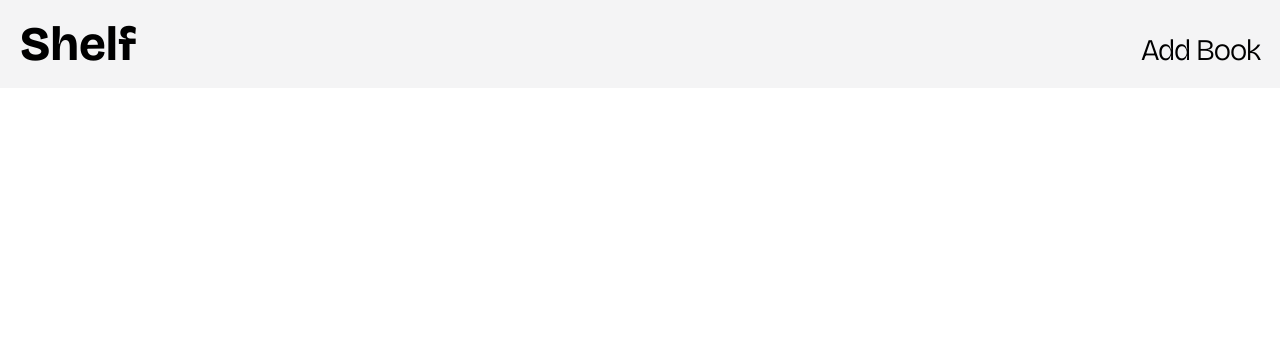
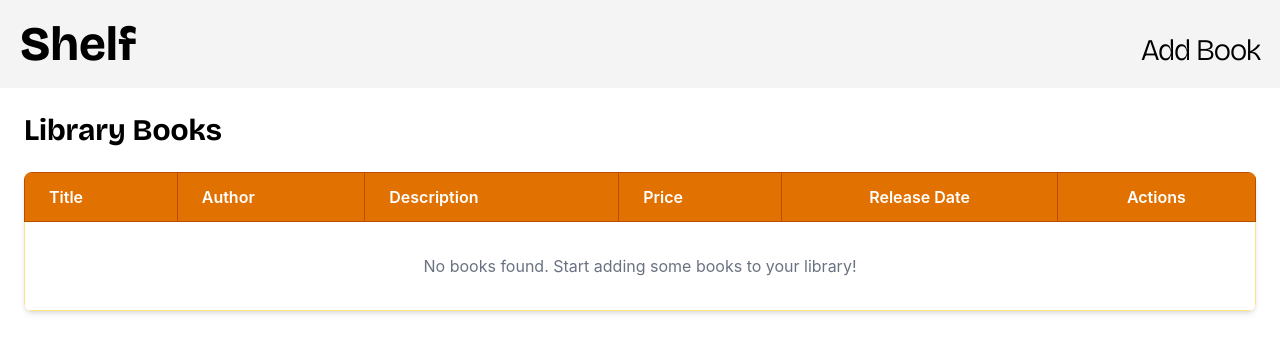
Before and after one commit to khushpatel00/SHELF, a React (Vite) app: page / in a window 1280 px wide. Shown: the top 352 px of the page. Built offline with nearby package versions, Linux system fonts and the light colour scheme.

Commit message:
added: List view to default view

```diff
--- a/src/App.jsx
+++ b/src/App.jsx
@@ -1,5 +1,6 @@
 import React from "react"
 import { LibShelf } from "./Components/LibShelf"
+import { LibList } from "./Components/LibList"
 import Menu from "./Components/Menu";
 import { Route, Routes } from "react-router-dom";
 import AddBook from './Components/AddBook';
@@ -10,7 +11,8 @@ const App = () => {
     <>
       <Menu />
       <Routes>
-        <Route element={<LibShelf />} path={'/'} />
+        <Route element={<LibList />} path={'/'} />
+        <Route element={<LibShelf />} path={'/view-books'} />
         <Route element={<AddBook />} path={'/add-book'} />
         <Route element={<SingleBook />} path={'/book/:id'} />
 
--- /dev/null
+++ b/src/Components/LibList.jsx
@@ -0,0 +1,79 @@
+import { useEffect } from "react";
+import { useDispatch, useSelector } from 'react-redux'
+import { getAllBooks, deleteBook } from "../Actions/libActions";
+import { useNavigate } from "react-router";
+
+export const LibList = () => {
+    const books = useSelector(state => state.books);
+    const dispatch = useDispatch()
+    const navigator = useNavigate()
+
+    useEffect(() => {
+        dispatch(getAllBooks())
+    }, []);
+
+    const handleDelete = (id) => {
+        if (window.confirm('Are you sure you want to delete this book?')) {
+            dispatch(deleteBook(id))
+        }
+    }
+
+    const handleEdit = (id) => {
+        navigator(`/book/${id}?edit=true`);
+    }
+
+    return (
+        <div className='p-6'>
+            <h1 className='text-3xl font-bold mb-6 bricolage-grotesque'>Library Books</h1>
+            <div className='overflow-x-auto shadow-md rounded-lg'>
+                <table className='w-full border-collapse'>
+                    <thead>
+                        <tr className='bg-amber-600 text-white'>
+                            <th className='border border-amber-700 px-6 py-3 text-left font-semibold'>Title</th>
+                            <th className='border border-amber-700 px-6 py-3 text-left font-semibold'>Author</th>
+                            <th className='border border-amber-700 px-6 py-3 text-left font-semibold'>Description</th>
+                            <th className='border border-amber-700 px-6 py-3 text-left font-semibold'>Price</th>
+                            <th className='border border-amber-700 px-6 py-3 text-center font-semibold'>Release Date</th>
+                            <th className='border border-amber-700 px-6 py-3 text-center font-semibold'>Actions</th>
+                        </tr>
+                    </thead>
+                    <tbody>
+                        {books && books.length > 0 ? (
+                            books.map((book, index) => (
+                                <tr key={index} className='hover:bg-amber-50 transition-colors'>
+                                    <td className='border border-amber-200 px-6 py-4 font-semibold text-gray-800'>{book.title || book.name}</td>
+                                    <td className='border border-amber-200 px-6 py-4 text-gray-700'>{book.author || 'N/A'}</td>
+                                    <td className='border border-amber-200 px-6 py-4 text-gray-700 max-w-xs truncate'>{book.description || 'N/A'}</td>
+                                    <td className='border border-amber-200 px-6 py-4 text-gray-700'>${book.price || 'N/A'}</td>
+                                    <td className='border border-amber-200 px-6 py-4 text-center text-gray-700'>{book.rdate || 'N/A'}</td>
+                                    <td className='border border-amber-200 px-6 py-4 text-center'>
+                                        <div className='flex gap-2 justify-center'>
+                                            <button
+                                                onClick={() => handleEdit(index)}
+                                                className='bg-blue-500 hover:bg-blue-600 text-white font-semibold py-2 px-4 rounded-md transition-colors duration-200'
+                                            >
+                                                Edit
+                                            </button>
+                                            <button
+                                                onClick={() => handleDelete(index)}
+                                                className='bg-red-500 hover:bg-red-600 text-white font-semibold py-2 px-4 rounded-md transition-colors duration-200'
+                                            >
+                                                Delete
+                                            </button>
+                                        </div>
+                                    </td>
+                                </tr>
+                            ))
+                        ) : (
+                            <tr>
+                                <td colSpan='6' className='border border-amber-200 px-6 py-8 text-center text-gray-500'>
+                                    No books found. Start adding some books to your library!
+                                </td>
+                            </tr>
+                        )}
+                    </tbody>
+                </table>
+            </div>
+        </div>
+    )
+}
--- a/src/Components/SingleBook.jsx
+++ b/src/Components/SingleBook.jsx
@@ -1,10 +1,13 @@
 import React, { useEffect, useState } from 'react'
 import { useDispatch, useSelector } from 'react-redux';
-import { useParams, useNavigate } from 'react-router'
+import { useParams, useNavigate, useSearchParams } from 'react-router'
 import { getBook, editBook, deleteBook } from '../Actions/libActions';
 
 function SingleBook() {
     const { id } = useParams();
+    const [searchParam, setSearchParam] = useSearchParams();
+    const edit = searchParam.get('edit')
+
     const book = useSelector(state => state.book)
     const dispatch = useDispatch()
     const navigate = useNavigate()
@@ -16,6 +19,10 @@ function SingleBook() {
 
     useEffect(() => {
         dispatch(getBook(id));
+        if (edit) {
+            setIsEditing(true);
+            setSearchParam({edit: true})
+        }
     }, [id, dispatch])
 
     useEffect(() => {
@@ -31,13 +38,16 @@ function SingleBook() {
             // Save
             dispatch(editBook(id, { title, author, description }))
             setIsEditing(false)
+            setSearchParam({edit: false})
         } else {
             setIsEditing(true)
+            setSearchParam({edit: true})
         }
     }
 
     const handleCancel = () => {
         setIsEditing(false)
+        setSearchParam({edit: false})
         setTitle(book?.title || book?.name || '')
         setAuthor(book?.author || '')
         setDescription(book?.description || '')
@@ -52,7 +62,7 @@ function SingleBook() {
     return (
         <div
             className='basis-1/8 scale-150 mt-30 cursor-pointer bg-amber-100 mx-auto lg:ms-auto lg:min-w-[20vw] xl:min-w-[15vw] md:min-w-[25vw] duration-200 *:duration-150 min-w-[50vw] max-w-fit w-auto aspect-2/3 relative border-s-8 border-amber-200'
-            style={{backgroundImage: `url(${book?.coverPath})`, backgroundSize: 'cover'}}
+            style={{ backgroundImage: `url(${book?.coverPath})`, backgroundSize: 'cover' }}
         >
 
             <div onClick={() => navigate('/')} className={'fixed top-0 left-0 font-bold -translate-x-full pe-5'}>{'<-'}<span className='bricolage-grotesque'>Back</span>  </div>
--- a/src/Reducers/libReducer.js
+++ b/src/Reducers/libReducer.js
@@ -12,7 +12,7 @@ export const libReducer = (state = baseState, action) => {
         case 'GET_ALL_BOOKS':
             return {
                 ...state,
-                books: JSON.parse(localStorage.getItem('books')) || []
+                books: JSON.parse(localStorage.getItem('books') || '[]') || []
             };
         case 'ADD_BOOK':
             let localItems = JSON.parse(localStorage.getItem('books')) || []
@@ -21,7 +21,7 @@ export const libReducer = (state = baseState, action) => {
             localStorage.setItem('books', JSON.stringify(localItems))
             return {
                 ...state,
-                books: JSON.parse(localStorage.getItem('books'))
+                books: JSON.parse(localStorage.getItem('books') || '[]') || []
             };
         case 'GET_BOOK':
             let book = JSON.parse(localStorage.getItem('books'))[action.payload]
```
Also changed, not shown: package.json (+7 -0 lines).
